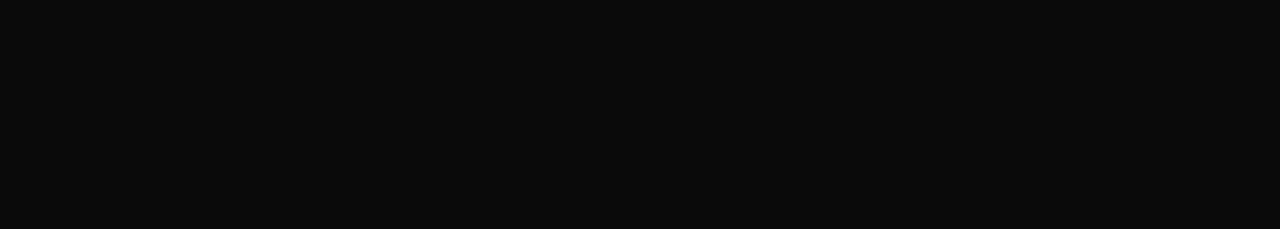
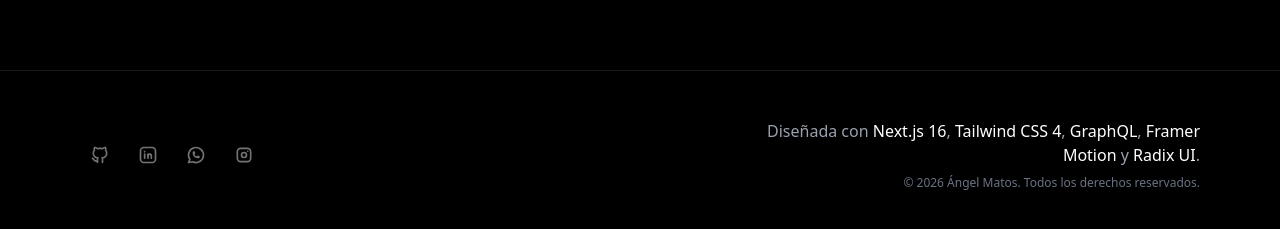
Before and after one commit to Angelrmatoz/angel-dev, a Next.js app in the folder frontend/: page / in a window 1280 px wide. Shown: the part 1932-2161 px from the top of the page. Before the commit the page ends 1922 px from the top, so only its background shows below. Built offline with nearby package versions, Linux system fonts and the light colour scheme; no server answers.

Commit message:
feat: implement initial portfolio website structure including main page, layout, footer, and UI components.

```diff
--- a/frontend/app/layout.tsx
+++ b/frontend/app/layout.tsx
@@ -2,6 +2,9 @@
 import { Geist, Geist_Mono } from "next/font/google";
 import "./globals.css";
 import { BackgroundGradientAnimation } from "@/components/ui/background-gradient-animation";
+import NavBar from "@/components/NavBar";
+import { HamburgerSideBar } from "@/components/HamburgerSideBar";
+import Footer from "@/components/Footer";
 
 const geistSans = Geist({
   variable: "--font-geist-sans",
@@ -45,6 +48,10 @@
           containerClassName="min-h-screen w-full flex flex-col overflow-x-hidden"
           className="flex-1 flex flex-col"
         >
+          <header>
+            <NavBar />
+            <HamburgerSideBar />
+          </header>
           {/*
             Este 'main' es el que recibe el padding para no chocar con el notch,
             pero el BackgroundGradientAnimation de arriba sigue cubriendo todo.
@@ -52,6 +59,7 @@
           <main className="flex-1 flex flex-col w-full relative pt-[env(safe-area-inset-top)] pb-[env(safe-area-inset-bottom)]">
             {children}
           </main>
+          <Footer />
         </BackgroundGradientAnimation>
       </body>
     </html>
--- a/frontend/components/Footer.tsx
+++ b/frontend/components/Footer.tsx
@@ -0,0 +1,83 @@
+"use client";
+
+import React from "react";
+import {
+  IconBrandGithub,
+  IconBrandInstagram,
+  IconBrandLinkedin,
+  IconBrandWhatsapp,
+} from "@tabler/icons-react";
+import { FloatingDock } from "@/components/ui/floating-dock";
+
+const Footer = () => {
+  const currentYear = new Date().getFullYear();
+
+  const socialLinks = [
+    {
+      title: "GitHub",
+      href: "https://github.com/Angelrmatoz",
+      icon: (
+        <IconBrandGithub className="h-full w-full text-neutral-500 dark:text-neutral-300" />
+      ),
+    },
+    {
+      title: "LinkedIn",
+      href: "https://www.linkedin.com/in/%C3%A1ngel-ricardo-matos-mart%C3%ADnez-1b135a268/",
+      icon: (
+        <IconBrandLinkedin className="h-full w-full text-neutral-500 dark:text-neutral-300" />
+      ),
+    },
+    {
+      title: "WhatsApp",
+      href: "https://wa.me/8099431211?text=Hola%20%C3%A1ngel",
+      icon: (
+        <IconBrandWhatsapp className="h-full w-full text-neutral-500 dark:text-neutral-300" />
+      ),
+      },
+      {
+          title: "Instagram",
+          href: "https://instagram.com/angelr_matos",
+          icon: (
+            <IconBrandInstagram className="h-full w-full text-neutral-500 dark:text-neutral-300" />
+          ),
+      }
+  ];
+
+  return (
+    <footer className="w-full border-t border-white/10 bg-black/30 backdrop-blur-xl py-12 mt-20 relative z-20">
+      <div className="container mx-auto px-6 lg:px-20">
+        <div className="flex flex-col md:flex-row justify-between items-center gap-8">
+          {/* Lado Izquierdo: Enlaces de Contacto con FloatingDock */}
+          <div className="flex flex-col items-center md:items-start gap-2">
+            <div className="flex items-center">
+              <FloatingDock
+                items={socialLinks}
+                desktopClassName="bg-transparent border-none p-0 h-auto gap-2"
+                magnification={55}
+                distance={100}
+                showTooltip={false}
+              />
+            </div>
+          </div>
+
+          {/* Lado Derecho: Tecnologías y Copyright */}
+          <div className="text-center md:text-right space-y-2">
+            <p className="text-gray-400 text-sm md:text-base max-w-xs md:max-w-md">
+              Diseñada con{" "}
+              <span className="text-white font-medium">Next.js 16</span>,{" "}
+              <span className="text-white font-medium">Tailwind CSS 4</span>,{" "}
+              <span className="text-white font-medium">GraphQL</span>,{" "}
+              <span className="text-white font-medium">Framer Motion</span> y{" "}
+              <span className="text-white font-medium">Radix UI</span>.
+            </p>
+            <p className="text-gray-500 text-xs">
+              © {currentYear} Ángel Matos. Todos los derechos reservados.
+            </p>
+          </div>
+        </div>
+      </div>
+    </footer>
+  );
+};
+
+export default Footer;
--- a/frontend/components/HeroAside.tsx
+++ b/frontend/components/HeroAside.tsx
@@ -5,7 +5,7 @@
   return (
     <aside className="flex justify-center lg:justify-end">
       <CardContainer className="inter-var" containerClassName="py-0">
-        <CardBody className="relative group/card dark:hover:shadow-2xl dark:hover:shadow-emerald-500/[0.1] w-56 h-56 sm:w-64 sm:h-72 md:w-80 md:h-96 lg:w-105 lg:h-130">
+        <CardBody className="relative group/card dark:hover:shadow-2xl dark:hover:shadow-emerald-500/10 w-56 h-56 sm:w-64 sm:h-72 md:w-80 md:h-96 lg:w-105 lg:h-130">
           <CardItem
             translateZ="100"
             className="w-full h-full relative"
--- a/frontend/components/ui/floating-dock.tsx
+++ b/frontend/components/ui/floating-dock.tsx
@@ -20,13 +20,32 @@
 export const FloatingDock = ({
   items,
   desktopClassName,
+  magnification = 80,
+  distance = 150,
+  showTooltip = true,
 }: {
-  items: { title: string; icon: React.ReactNode; href: string; download?: string | boolean }[];
+  items: {
+    title: string;
+    icon: React.ReactNode;
+    href: string;
+    download?: string | boolean;
+  }[];
   desktopClassName?: string;
+  magnification?: number;
+  distance?: number;
+  showTooltip?: boolean;
 }) => {
   // Render only the desktop variant so that from `sm` upwards the horizontal
   // dock is visible (no toggle button). This makes `sm` behave like `md`/`lg`.
-  return <FloatingDockDesktop items={items} className={desktopClassName} />;
+  return (
+    <FloatingDockDesktop
+      items={items}
+      className={desktopClassName}
+      magnification={magnification}
+      proximity={distance}
+      showTooltip={showTooltip}
+    />
+  );
 };
 
 // Mobile variant removed: we intentionally keep only the desktop dock so that
@@ -35,11 +54,22 @@
 const FloatingDockDesktop = ({
   items,
   className,
+  magnification,
+  proximity,
+  showTooltip,
 }: {
-  items: { title: string; icon: React.ReactNode; href: string; download?: string | boolean }[];
+  items: {
+    title: string;
+    icon: React.ReactNode;
+    href: string;
+    download?: string | boolean;
+  }[];
   className?: string;
+  magnification: number;
+  proximity: number;
+  showTooltip: boolean;
 }) => {
-  let mouseX = useMotionValue(Infinity);
+  const mouseX = useMotionValue(Infinity);
   return (
     <motion.div
       onMouseMove={(e) => mouseX.set(e.pageX)}
@@ -57,7 +87,14 @@
       )}
     >
       {items.map((item) => (
-        <IconContainer mouseX={mouseX} key={item.title} {...item} />
+        <IconContainer
+          mouseX={mouseX}
+          key={item.title}
+          magnification={magnification}
+          proximity={proximity}
+          showTooltip={showTooltip}
+          {...item}
+        />
       ))}
     </motion.div>
   );
@@ -69,33 +106,37 @@
   icon,
   href,
   download,
+  magnification,
+  proximity,
+  showTooltip,
 }: {
   mouseX: MotionValue;
   title: string;
   icon: React.ReactNode;
   href: string;
   download?: string | boolean;
+  magnification: number;
+  proximity: number;
+  showTooltip: boolean;
 }) {
-  let ref = useRef<HTMLDivElement>(null);
+  const ref = useRef<HTMLDivElement>(null);
 
   // Detect small screens to disable the hover/resize animation on touch
   // devices (and small viewports). We use a media query for < md.
-  const [isSmall, setIsSmall] = useState(false);
+  const [isSmall, setIsSmall] = useState(() => {
+    if (typeof window !== "undefined") {
+      return window.matchMedia("(max-width: 767px)").matches;
+    }
+    return false;
+  });
+
   useEffect(() => {
     const mq = window.matchMedia("(max-width: 767px)");
-    const handle = (e: MediaQueryListEvent | MediaQueryList) =>
-      setIsSmall((e as any).matches ?? mq.matches);
-    // initialize
-    setIsSmall(mq.matches);
-    // add listener (support both addEventListener and addListener)
-    if ((mq as any).addEventListener)
-      mq.addEventListener("change", handle as any);
-    else mq.addListener(handle as any);
-    return () => {
-      if ((mq as any).removeEventListener)
-        mq.removeEventListener("change", handle as any);
-      else mq.removeListener(handle as any);
-    };
+
+    const handle = (e: MediaQueryListEvent) => setIsSmall(e.matches);
+
+    mq.addEventListener("change", handle);
+    return () => mq.removeEventListener("change", handle);
   }, []);
 
   // On small screens we disable the proximity-based size animation and
@@ -104,15 +145,31 @@
   // Always create the motion transforms/springs so Hooks order is stable.
   // We will use static numbers for styles when `isSmall` is true.
   const distance = useTransform(mouseX, (val) => {
-    let bounds = ref.current?.getBoundingClientRect() ?? { x: 0, width: 0 };
+    const bounds = ref.current?.getBoundingClientRect() ?? { x: 0, width: 0 };
     return val - bounds.x - bounds.width / 2;
   });
 
-  const widthTransform = useTransform(distance, [-150, 0, 150], [40, 80, 40]);
-  const heightTransform = useTransform(distance, [-150, 0, 150], [40, 80, 40]);
+  const widthTransform = useTransform(
+    distance,
+    [-proximity, 0, proximity],
+    [40, magnification, 40],
+  );
+  const heightTransform = useTransform(
+    distance,
+    [-proximity, 0, proximity],
+    [40, magnification, 40],
+  );
 
-  const widthTransformIcon = useTransform(distance, [-150, 0, 150], [20, 40, 20]);
-  const heightTransformIcon = useTransform(distance, [-150, 0, 150], [20, 40, 20]);
+  const widthTransformIcon = useTransform(
+    distance,
+    [-proximity, 0, proximity],
+    [20, magnification / 2, 20],
+  );
+  const heightTransformIcon = useTransform(
+    distance,
+    [-proximity, 0, proximity],
+    [20, magnification / 2, 20],
+  );
 
   const springOpts = { mass: 0.1, stiffness: 150, damping: 12 };
   const widthSpring = useSpring(widthTransform, springOpts);
@@ -120,12 +177,11 @@
   const widthIconSpring = useSpring(widthTransformIcon, springOpts);
   const heightIconSpring = useSpring(heightTransformIcon, springOpts);
 
-  // Use static numeric sizes on small screens to avoid animation; otherwise
-  // use the motion springs.
-  let width: number | MotionValue = isSmall ? 40 : widthSpring;
-  let height: number | MotionValue = isSmall ? 40 : heightSpring;
-  let widthIcon: number | MotionValue = isSmall ? 20 : widthIconSpring;
-  let heightIcon: number | MotionValue = isSmall ? 20 : heightIconSpring;
+  // Use the motion springs.
+  const width = isSmall ? 40 : widthSpring;
+  const height = isSmall ? 40 : heightSpring;
+  const widthIcon = isSmall ? 20 : widthIconSpring;
+  const heightIcon = isSmall ? 20 : heightIconSpring;
 
   const [hovered, setHovered] = useState(false);
 
@@ -138,6 +194,7 @@
         onMouseLeave={() => setHovered(false)}
         className="relative flex aspect-square items-center justify-center rounded-full bg-transparent"
       >
+        {showTooltip && (
           <AnimatePresence>
             {hovered && (
               <motion.div
@@ -150,6 +207,7 @@
               </motion.div>
             )}
           </AnimatePresence>
+        )}
         <motion.div
           style={{ width: widthIcon, height: heightIcon }}
           className="flex items-center justify-center"
```
Also changed, not shown: frontend/app/page.tsx (+2 -8 lines). Lines whose indentation alone changed are shown as unchanged.
